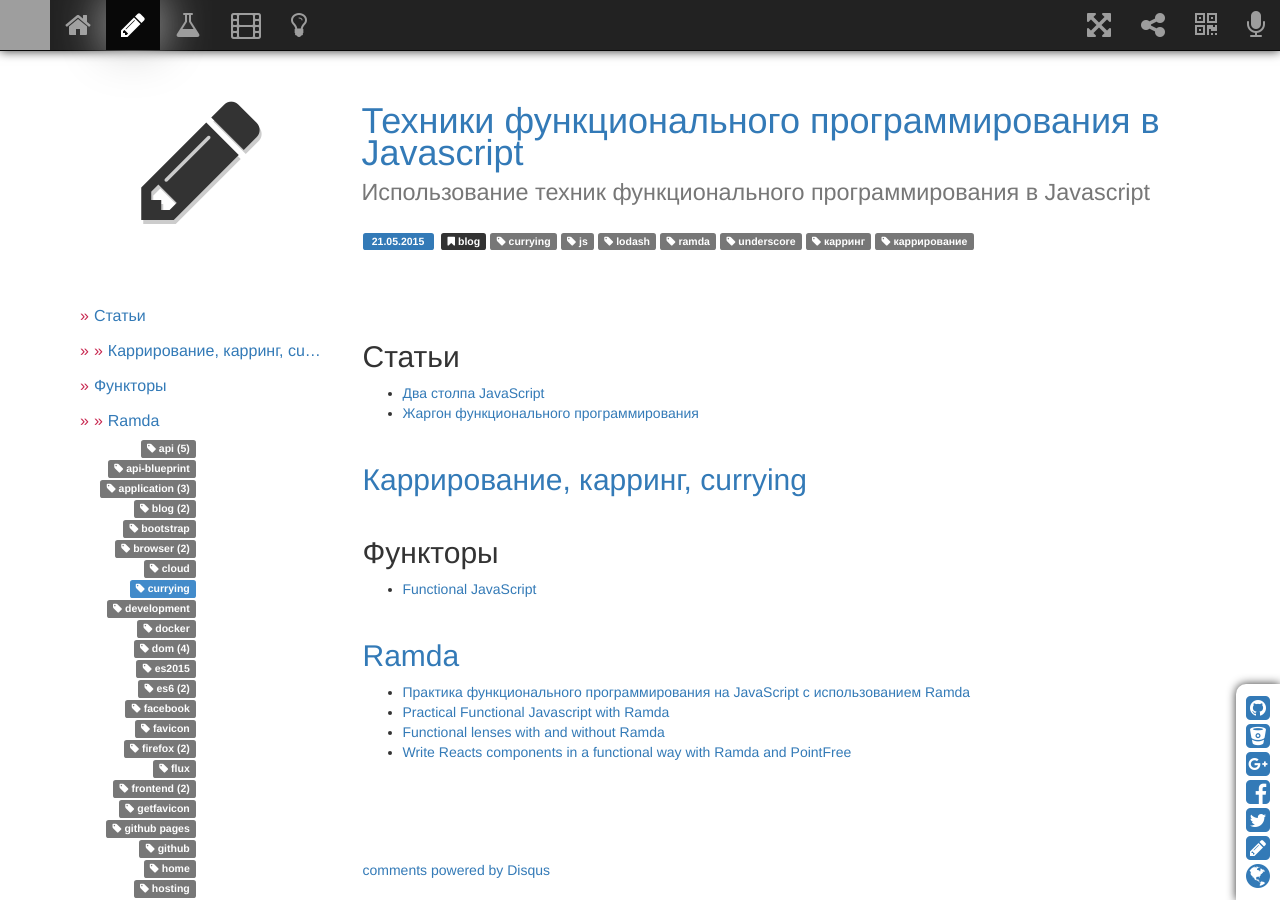
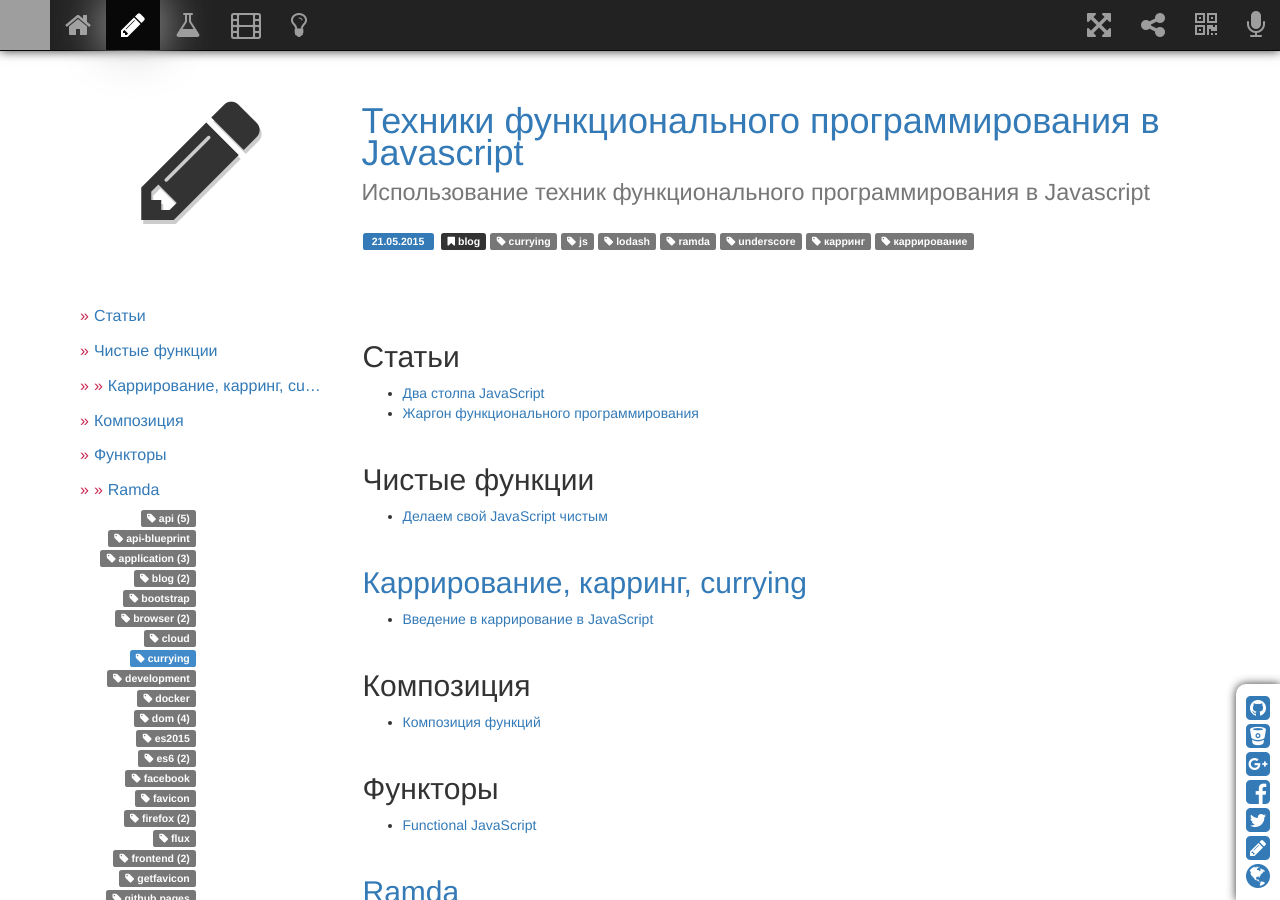
Before and after one commit to sergeymakoveev/sergeymakoveev.github.com, a Jekyll site: the page built from _posts/2015-05-21-js.fp.md, in a window 1280 px wide and 900 px high. Built offline with Jekyll 4.4.1, drawn with Linux system fonts in a browser that asks for light colours; nearby versions of some CDN libraries; comment, search, counter and statistics services are not loaded; grey boxes are pictures that could not be loaded.

Commit message:
обновил контент

```diff
--- a/_posts/2015-05-21-js.fp.md
+++ b/_posts/2015-05-21-js.fp.md
@@ -11,10 +11,22 @@
 *   [Два столпа JavaScript](http://frontender.info/the-two-pillars-of-javascript-pt-2-functional-programming/)
 *   [Жаргон функционального программирования](https://habrahabr.ru/post/310172/)
 
+
+## Чистые функции
+*   [Делаем свой JavaScript чистым](http://prgssr.ru/development/delaem-svoj-javascript-chistym.html)
+
+
 ## [Каррирование, карринг, currying](https://ru.wikipedia.org/wiki/%D0%9A%D0%B0%D1%80%D1%80%D0%B8%D1%80%D0%BE%D0%B2%D0%B0%D0%BD%D0%B8%D0%B5)
+*   [Введение в каррирование в JavaScript](http://prgssr.ru/development/vvedenie-v-karrirovanie-v-javascript.html)
+
+
+## Композиция
+*   [Композиция функций](http://prgssr.ru/development/kompoziciya-funkcij.html)
+
 
 ## Функторы
 *   [Functional JavaScript](http://functionaljavascript.blogspot.ru/2013/07/functors.html)
+
 
 ## [Ramda](http://ramdajs.com/0.14/docs/)
 *   [Практика функционального программирования на JavaScript с использованием Ramda](http://habrahabr.ru/post/251729/)
```
Also changed, not shown: _posts/2015-06-18-js.react.md (+1 -0 lines).
